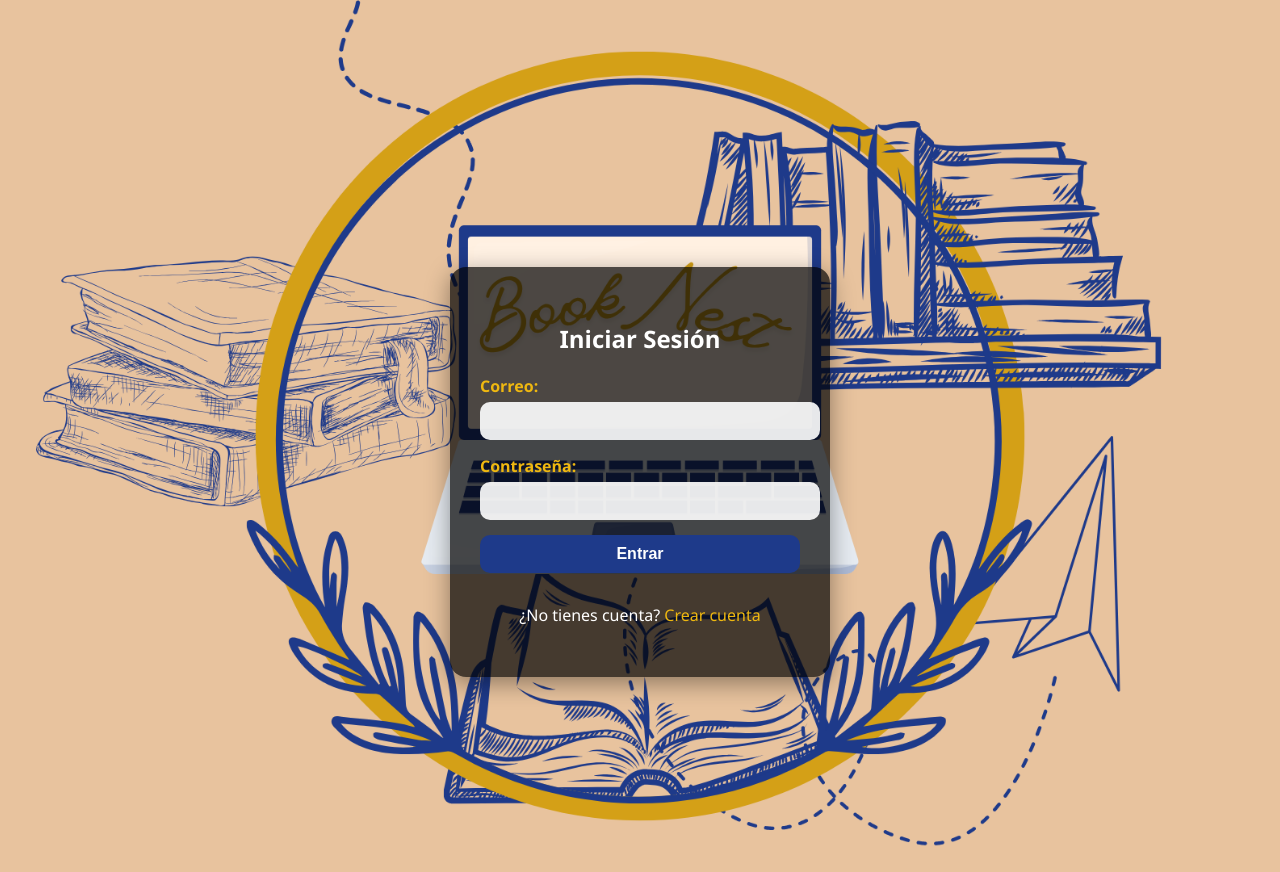
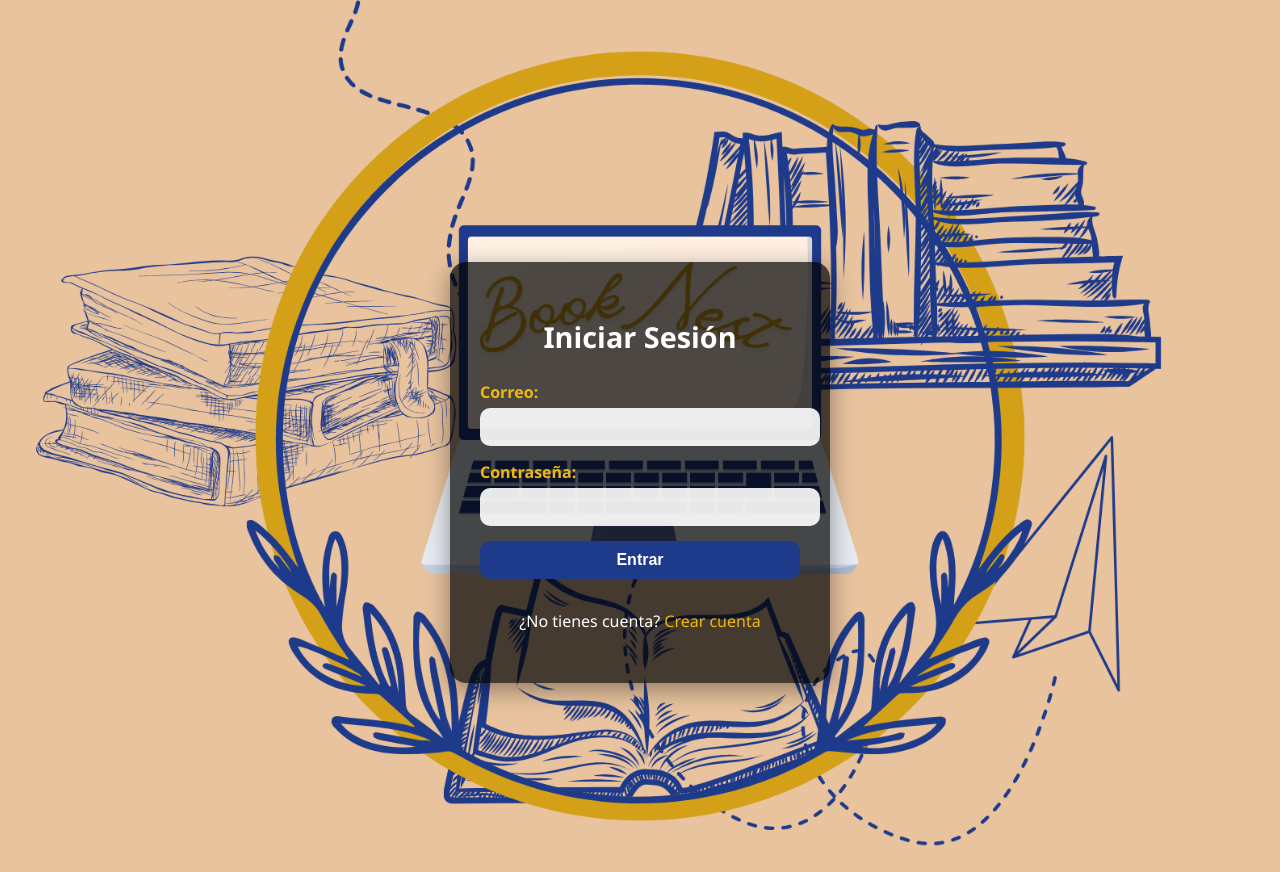
Before and after one commit to val3-10/Libreria-web, a plain HTML site: page index.html in a window 1280 px wide. Drawn offline with Linux system fonts and the light colour scheme.

Commit message:
Fix: Ajustar espaciado del título 'Iniciar Sesión' en el login

```diff
--- a/styles.css
+++ b/styles.css
@@ -353,6 +353,14 @@
     color: #fff;
   }
 
+  /* Título del login */
+  .login-box h2 {
+    margin-top: 20px;
+    margin-bottom: 25px;
+    font-size: 1.8rem;
+    color: #fff;
+  }
+
   /* Estilos internos del login */
   .login-box label {
     display: block;
```
